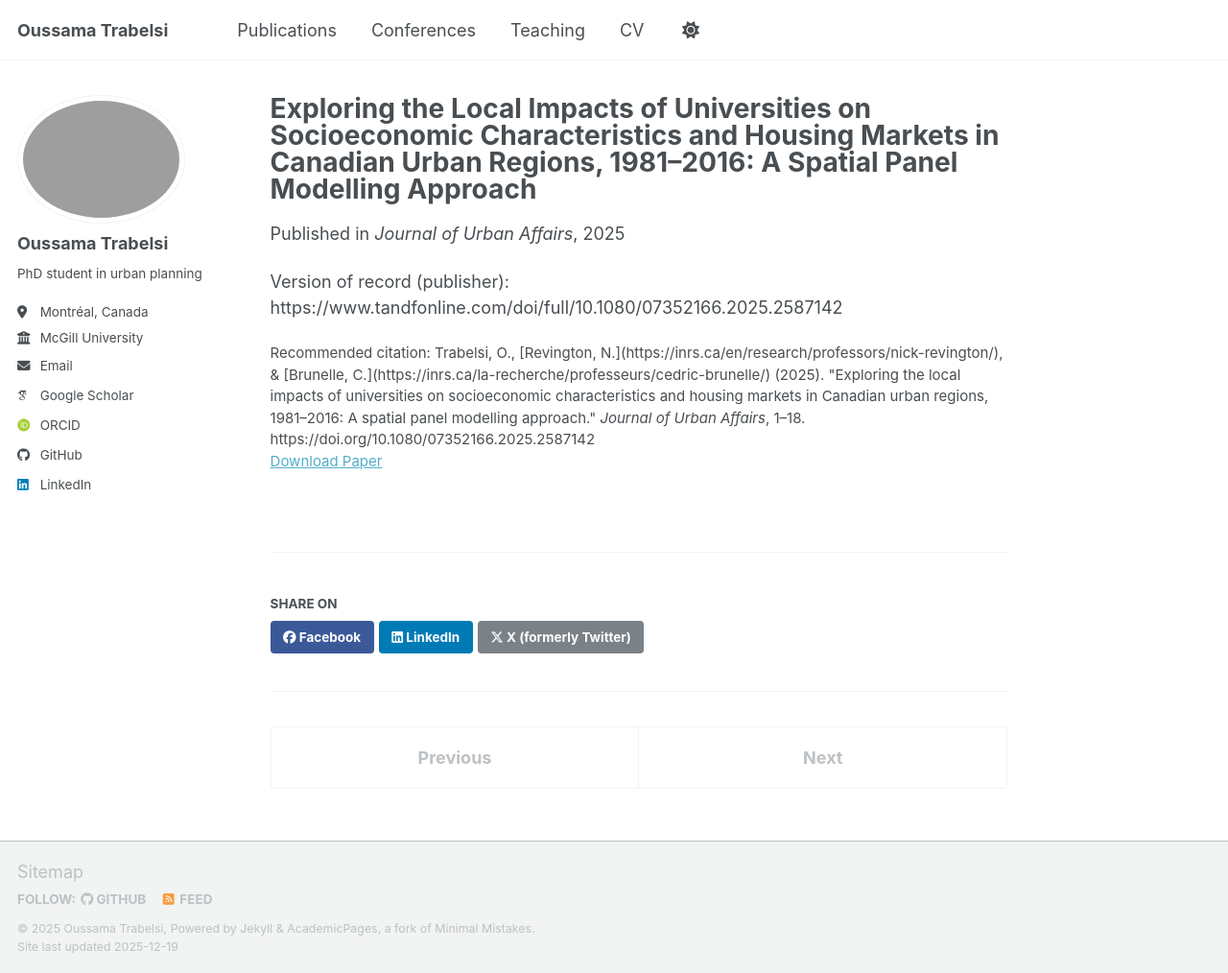
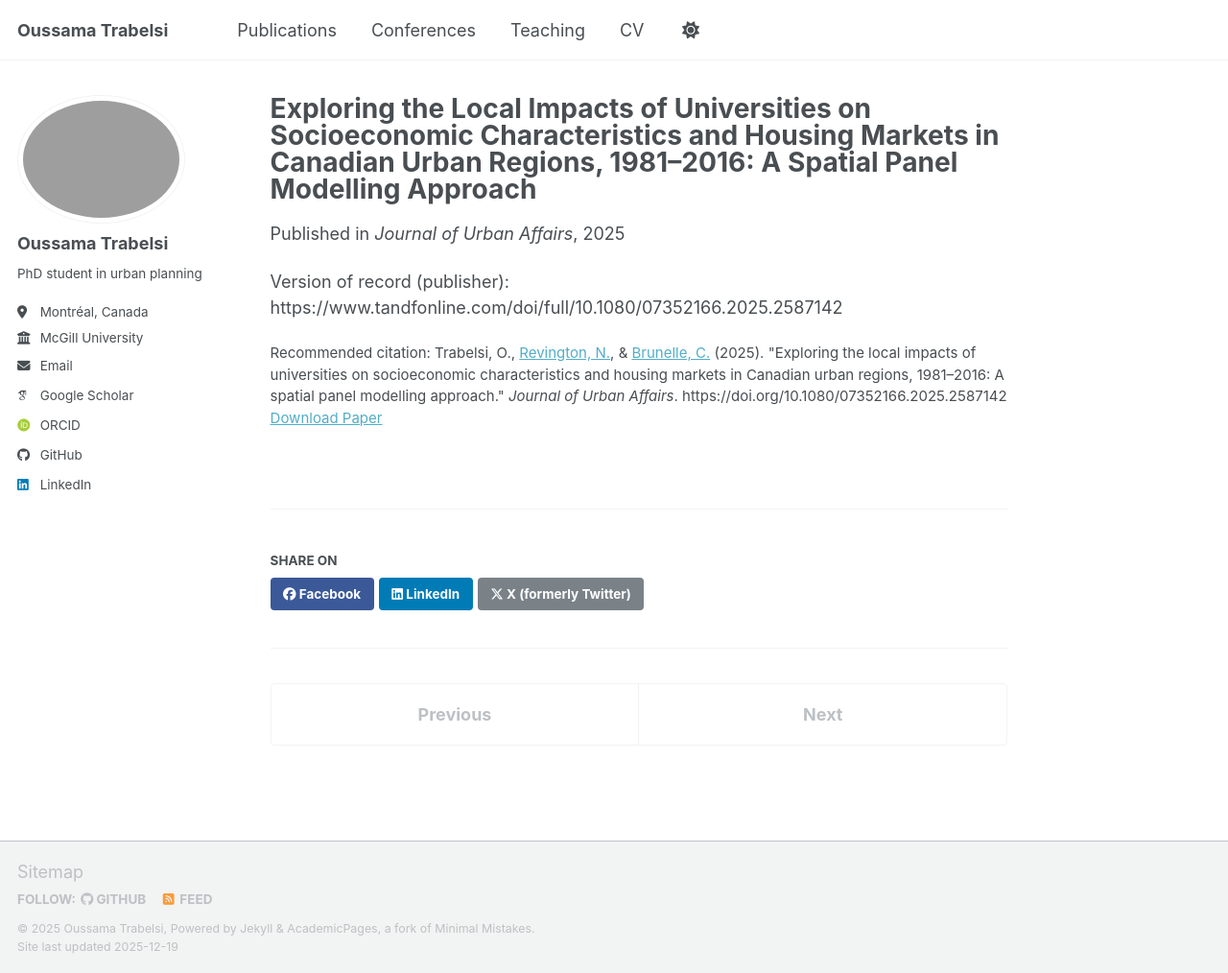
Before and after one commit to OussemaTrabelsi98/oussematrabelsi98.github.io, a Jekyll site: the page built from _publications/2015-10-01-paper-title-number-3.md, in a window 1280 px wide and 1014 px high. Shown: the whole window at 96% size. Built offline with Jekyll 4.4.1, drawn with Linux system fonts in a browser that asks for light colours; some web fonts are replaced; a script bundle is joined from its source files by our own code; library files that are not in the unit come from our copies.

Commit message:
fix links

```diff
--- a/_publications/2015-10-01-paper-title-number-3.md
+++ b/_publications/2015-10-01-paper-title-number-3.md
@@ -7,6 +7,6 @@ excerpt: "This study examines the spatiotemporal economic and social transformat
 date: 2025-12-08
 venue: "Journal of Urban Affairs"
 paperurl: "/files/Trabelsi-Revington-Brunelle_JUA_AM.pdf"
-citation: 'Trabelsi, O., [Revington, N.](https://inrs.ca/en/research/professors/nick-revington/), & [Brunelle, C.](https://inrs.ca/la-recherche/professeurs/cedric-brunelle/) (2025). "Exploring the local impacts of universities on socioeconomic characteristics and housing markets in Canadian urban regions, 1981–2016: A spatial panel modelling approach." <i>Journal of Urban Affairs</i>, 1–18. https://doi.org/10.1080/07352166.2025.2587142'
+citation: 'Trabelsi, O., <a href="https://inrs.ca/en/research/professors/nick-revington/">Revington, N.</a>, &amp; <a href="https://inrs.ca/la-recherche/professeurs/cedric-brunelle/">Brunelle, C.</a> (2025). &quot;Exploring the local impacts of universities on socioeconomic characteristics and housing markets in Canadian urban regions, 1981–2016: A spatial panel modelling approach.&quot; <i>Journal of Urban Affairs</i>. https://doi.org/10.1080/07352166.2025.2587142'
 ---
 Version of record (publisher): https://www.tandfonline.com/doi/full/10.1080/07352166.2025.2587142
```
